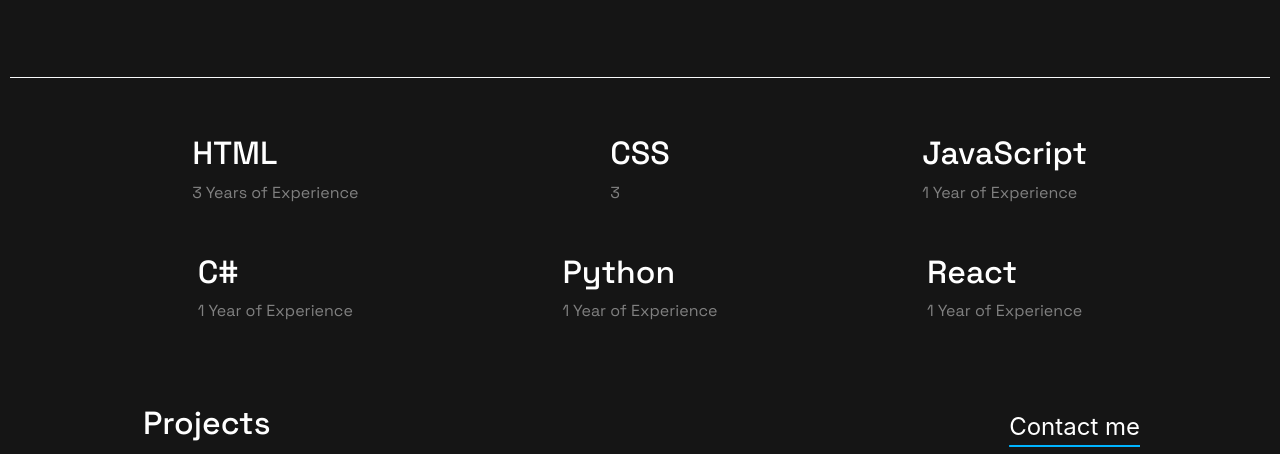
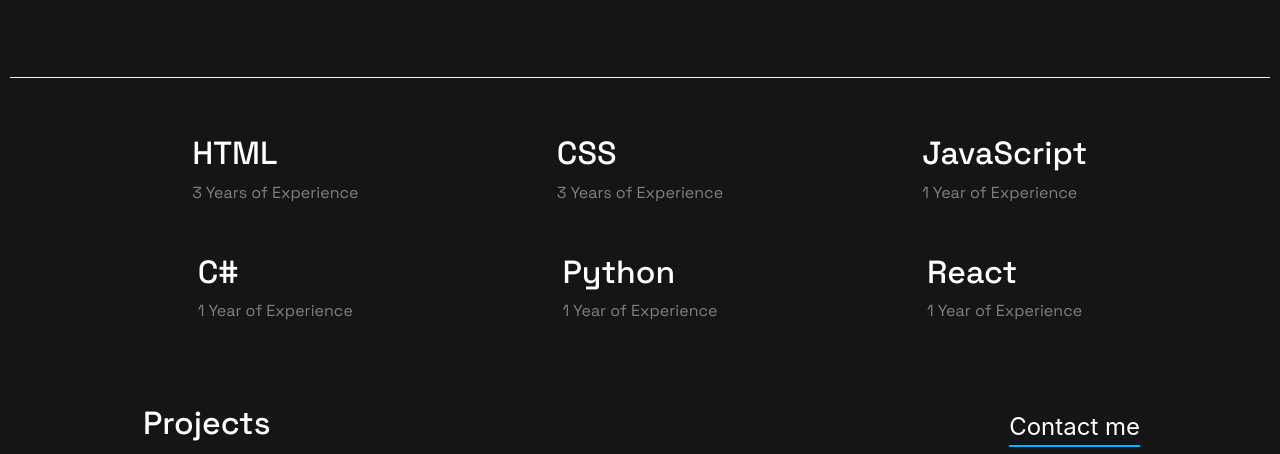
Before and after one commit to KCampbell22/portfolio-5, a plain HTML site: page index.html in a window 1280 px wide. Shown: the part 645-1099 px from the top of the page. Drawn offline with nearby package versions, Linux system fonts and the light colour scheme.

Commit message:
fixed an unfinished sentence

```diff
--- a/index.html
+++ b/index.html
@@ -50,7 +50,7 @@
       <article class="col-md-4 skill-box">
         <div>
           <h2>CSS</h2>
-          <p>3</p>
+          <p>3 Years of Experience</p>
         </div>
       </article>
       <article class="col-md-4 skill-box">
```
